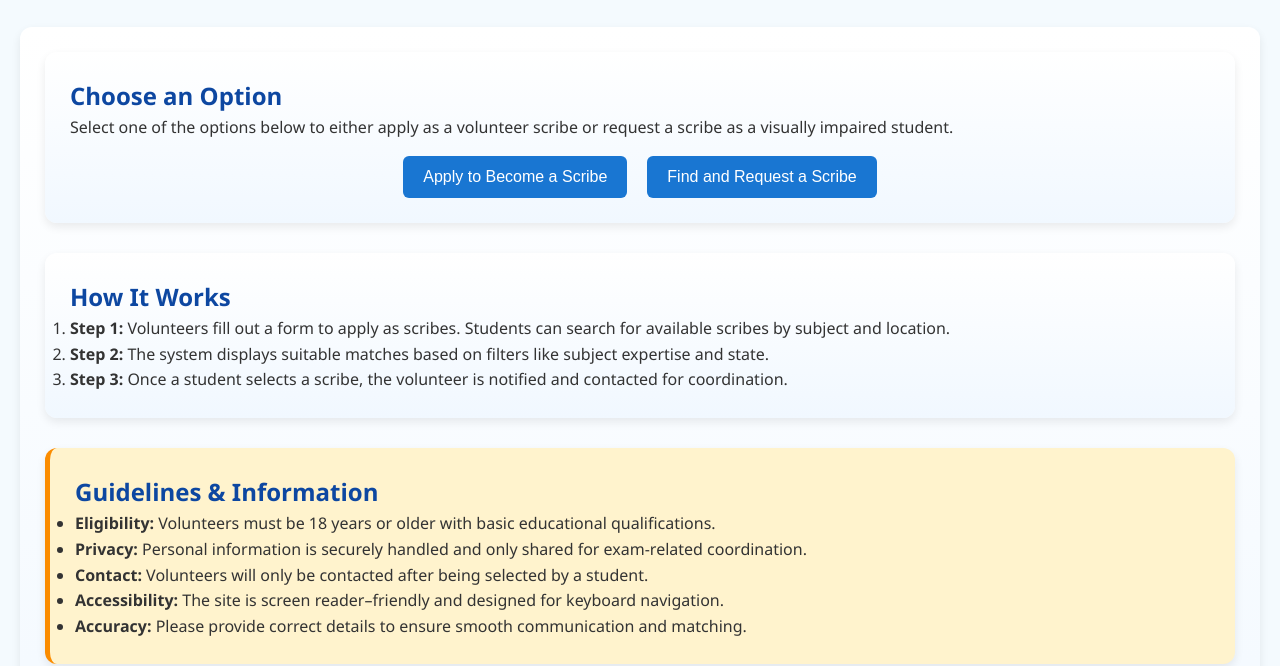
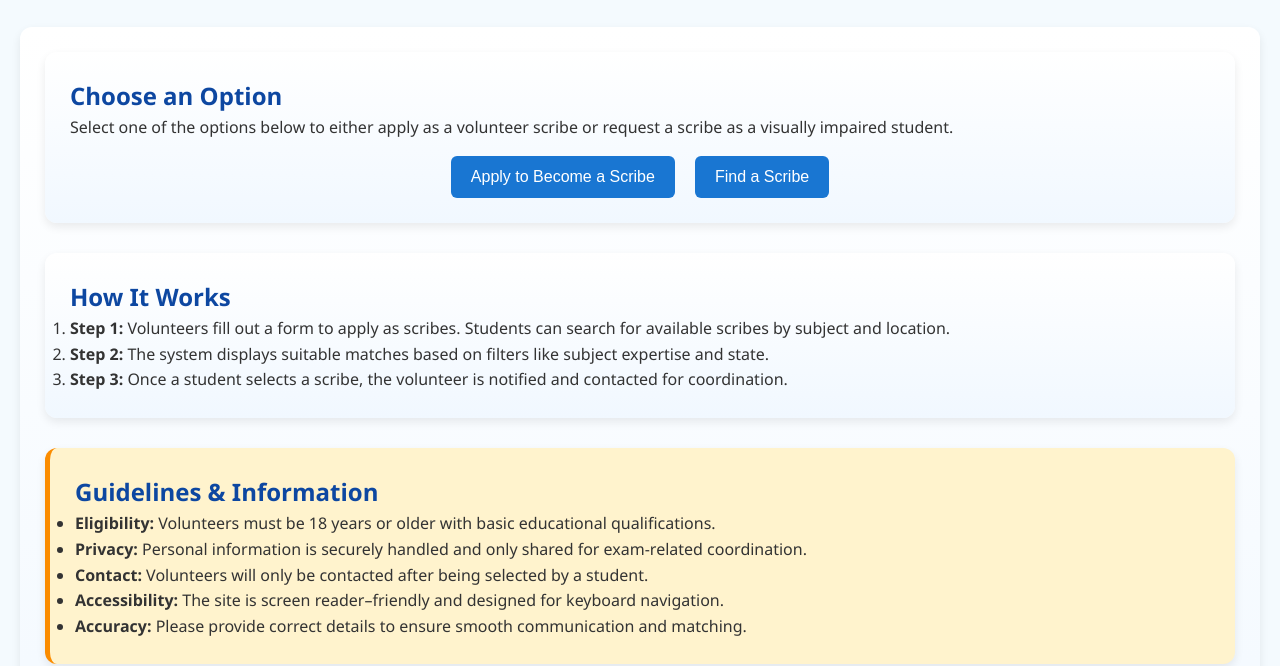
Before and after one commit to Blindtechagent/pick_scribe, a plain HTML site: page index.html in a window 1280 px wide. Shown: the part 136-802 px from the top of the page. Drawn offline with Linux system fonts and the light colour scheme.

Commit message:
some changes

```diff
--- a/index.html
+++ b/index.html
@@ -23,7 +23,7 @@
       </p>
       <div class="buttons" role="group" aria-label="Action buttons">
         <button onclick="navigateTo('application_form.html')" aria-label="Apply to become a scribe">Apply to Become a Scribe</button>
-        <button onclick="navigateTo('find_scribe.html')" aria-label="Find and request a scribe">Find and Request a Scribe</button>
+        <button onclick="navigateTo('find_scribe.html')" aria-label="Find a scribe">Find a Scribe</button>
       </div>
     </section>
 
```
